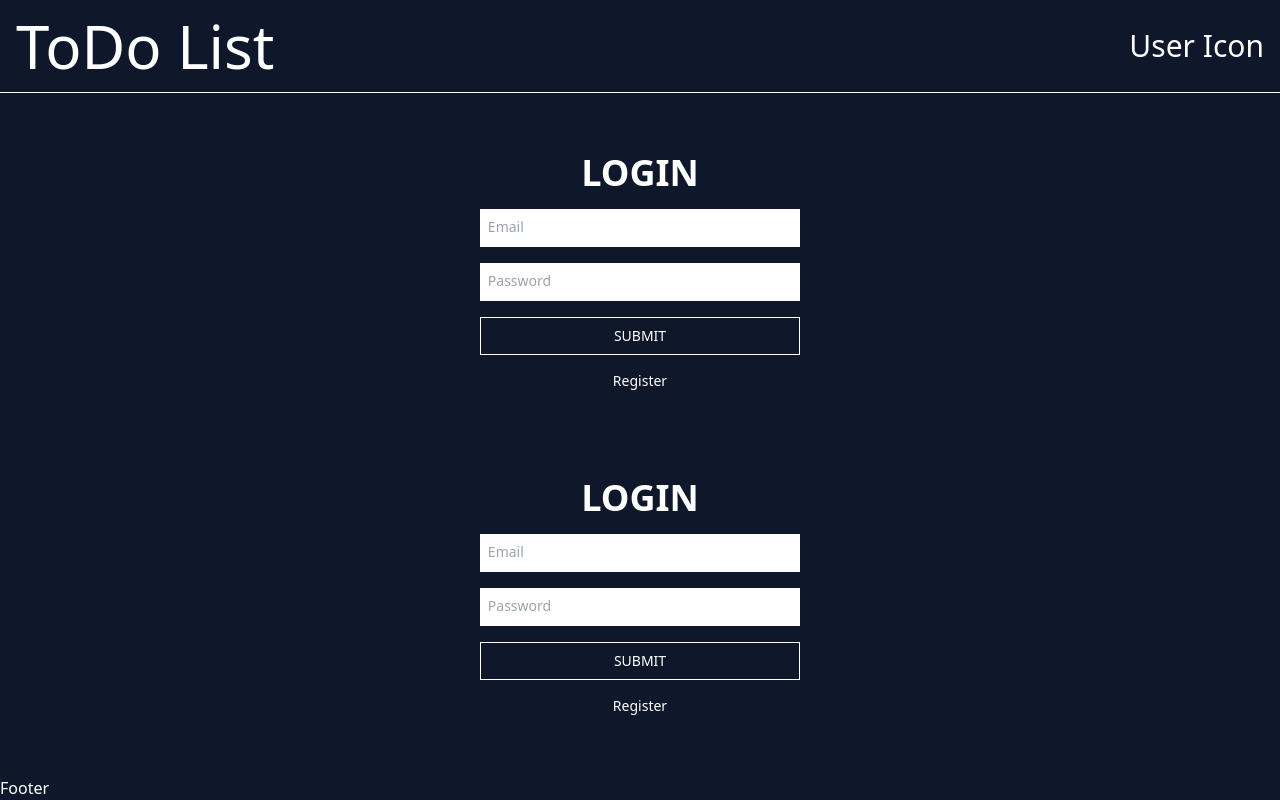
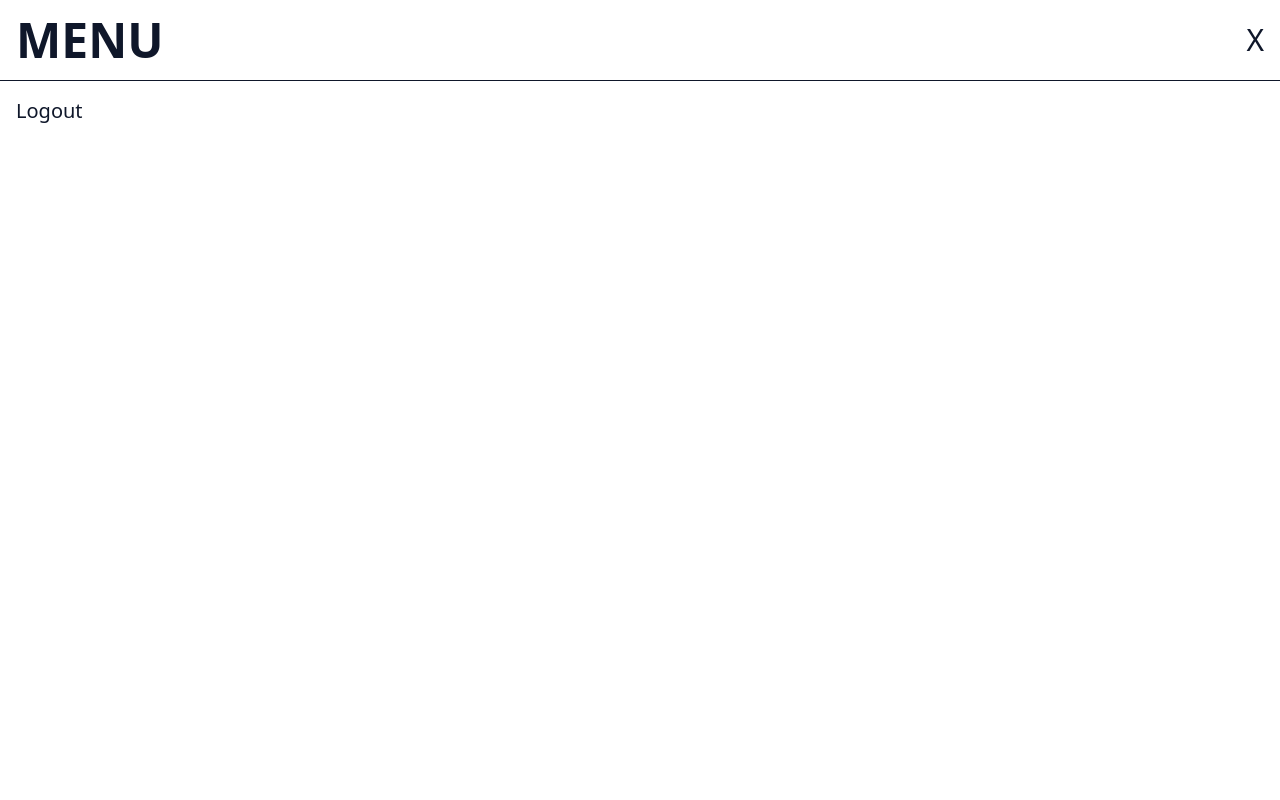
Before and after one commit to bensonbjacob/nextjs-firebase-tailwind, a Next.js app: page / in a window 1280 px wide. Both pictures are taken after a click on the element "User Icon". Built offline with nearby package versions, Linux system fonts and the light colour scheme; no server answers.

Commit message:
Add modal for logout

```diff
--- a/components/Footer.js
+++ b/components/Footer.js
@@ -1,5 +1,17 @@
 import React from 'react';
 
 export default function Footer() {
-  return <div>Footer</div>;
+  return (
+    <div className='flex justify-center item-center gap-3 py-3'>
+      <p className='duration-300 hover:opacity-40 cursor-pointer'>
+        icon
+      </p>
+      <p className='duration-300 hover:opacity-40 cursor-pointer'>
+        icon
+      </p>
+      <p className='duration-300 hover:opacity-40 cursor-pointer'>
+        icon
+      </p>
+    </div>
+  );
 }
--- a/components/Header.js
+++ b/components/Header.js
@@ -1,12 +1,23 @@
-import React from 'react';
+import React, { useEffect, useState } from 'react';
+import Modal from './Modal';
 
 export default function Header() {
+  const [openModal, setOpenModal] = useState(false);
+
   return (
-    <div className='sticky top-0 w-full left-0 flex items-center justify-between p-4 bg-inherit border-b border-solid border-white'>
-      <h1 className='text-3xl sm:text-6xl select-none'>ToDo List</h1>
-      <p className='text-xl sm:text-3xl duration-300 hover:opacity-40 cursor-pointer'>
-        User Icon
-      </p>
-    </div>
+    <>
+      {openModal && <Modal setOpenModal={setOpenModal} />}
+      <div className='sticky top-0 w-full left-0 flex items-center justify-between p-4 bg-inherit border-b border-solid border-white'>
+        <h1 className='text-3xl sm:text-6xl select-none'>
+          ToDo List
+        </h1>
+        <p
+          onClick={() => setOpenModal(true)}
+          className='text-xl sm:text-3xl duration-300 hover:opacity-40 cursor-pointer'
+        >
+          User Icon
+        </p>
+      </div>
+    </>
   );
 }
--- /dev/null
+++ b/components/Modal.js
@@ -0,0 +1,45 @@
+import { useAuth } from '@/context/AuthContext';
+import React, { useState, useEffect } from 'react';
+import ReactDOM from 'react-dom';
+
+export default function Modal(props) {
+  const { setOpenModal } = props;
+  const [_document, set_document] = useState(null);
+  const { logout } = useAuth();
+
+  useEffect(() => {
+    set_document(document);
+  }, []);
+
+  if (!_document) {
+    return null;
+  }
+
+  return ReactDOM.createPortal(
+    <div className='fixed w-screen h-screen inset-0 bg-white text-slate-900 flex flex-col text-base sm:text-xl'>
+      <div className='flex items-center justify-between border-b border-solid border-slate-900 p-4'>
+        <h1 className='font-extrabold text-2xl sm:text-5xl select-none'>
+          MENU
+        </h1>
+        <p
+          className='duration-300 hover:rotate-90 cursor-pointer text-lg sm:text-3xl'
+          onClick={() => setOpenModal(false)}
+        >
+          X
+        </p>
+      </div>
+      <div className='p-4 flex flex-col gap-3'>
+        <h2
+          onClick={() => {
+            logout();
+            setOpenModal(false);
+          }}
+          className='select-none duration-300 hover:pl-2 cursor-pointer'
+        >
+          Logout
+        </h2>
+      </div>
+    </div>,
+    _document.getElementById('portal')
+  );
+}
--- a/components/UserDashboard.js
+++ b/components/UserDashboard.js
@@ -0,0 +1,5 @@
+import React from 'react';
+
+export default function UserDashboard() {
+  return <div>UserDashboard</div>;
+}
--- a/pages/_document.js
+++ b/pages/_document.js
@@ -1,13 +1,14 @@
-import { Html, Head, Main, NextScript } from 'next/document'
+import { Html, Head, Main, NextScript } from 'next/document';
 
 export default function Document() {
   return (
-    <Html lang="en">
+    <Html lang='en'>
       <Head />
       <body>
         <Main />
         <NextScript />
+        <div id='portal'></div>
       </body>
     </Html>
-  )
+  );
 }
--- a/pages/index.js
+++ b/pages/index.js
@@ -1,6 +1,7 @@
 import Head from 'next/head';
 import Image from 'next/image';
 import Login from '../components/Login';
+import UserDashboard from '../components/UserDashboard';
 import { useAuth } from '../context/AuthContext';
 
 export default function Home() {
@@ -22,7 +23,6 @@ export default function Home() {
       </Head>
       {!currentUser && <Login />}
       {currentUser && <UserDashboard />}
-      <Login />
     </>
   );
 }
```
